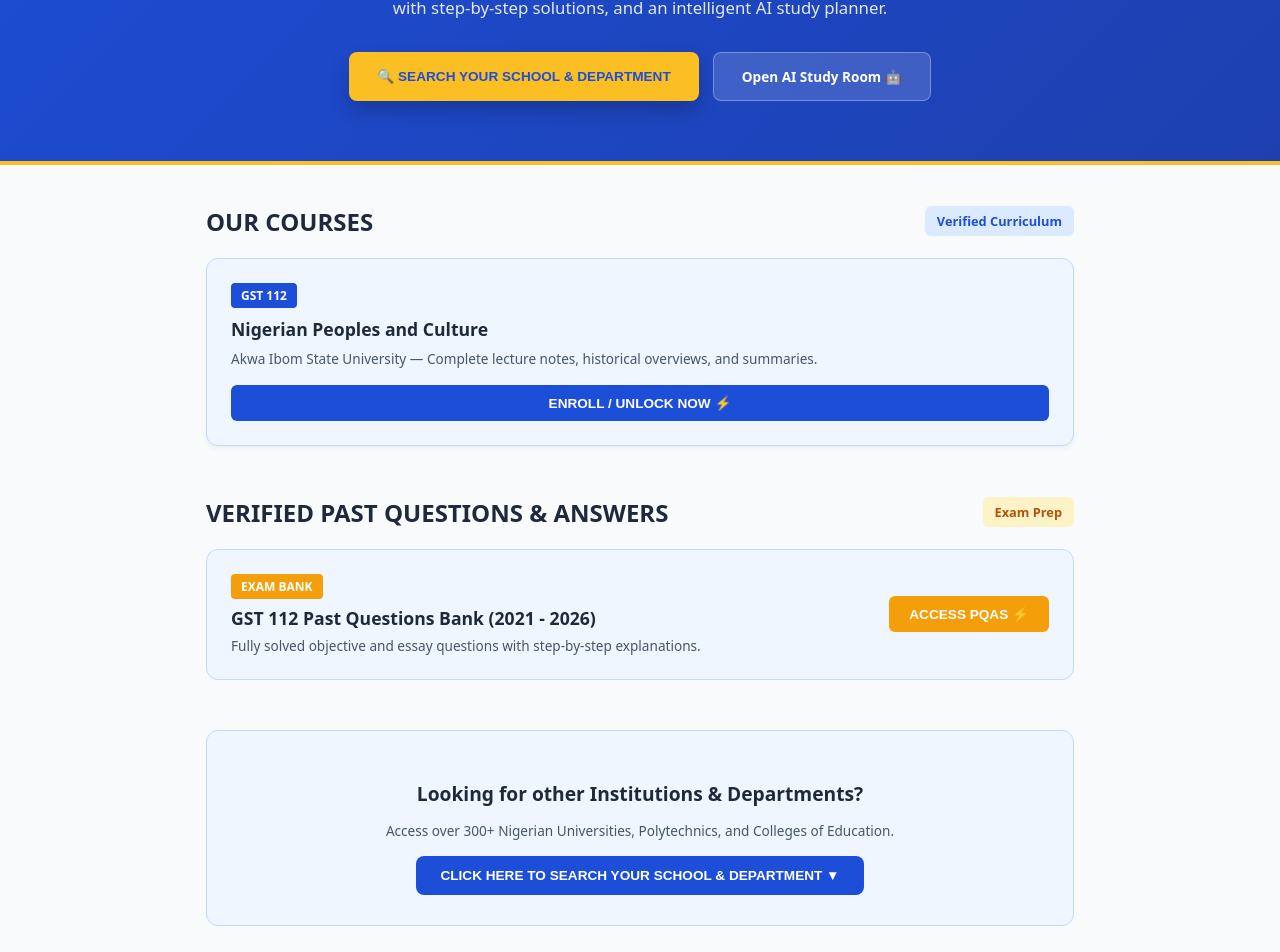
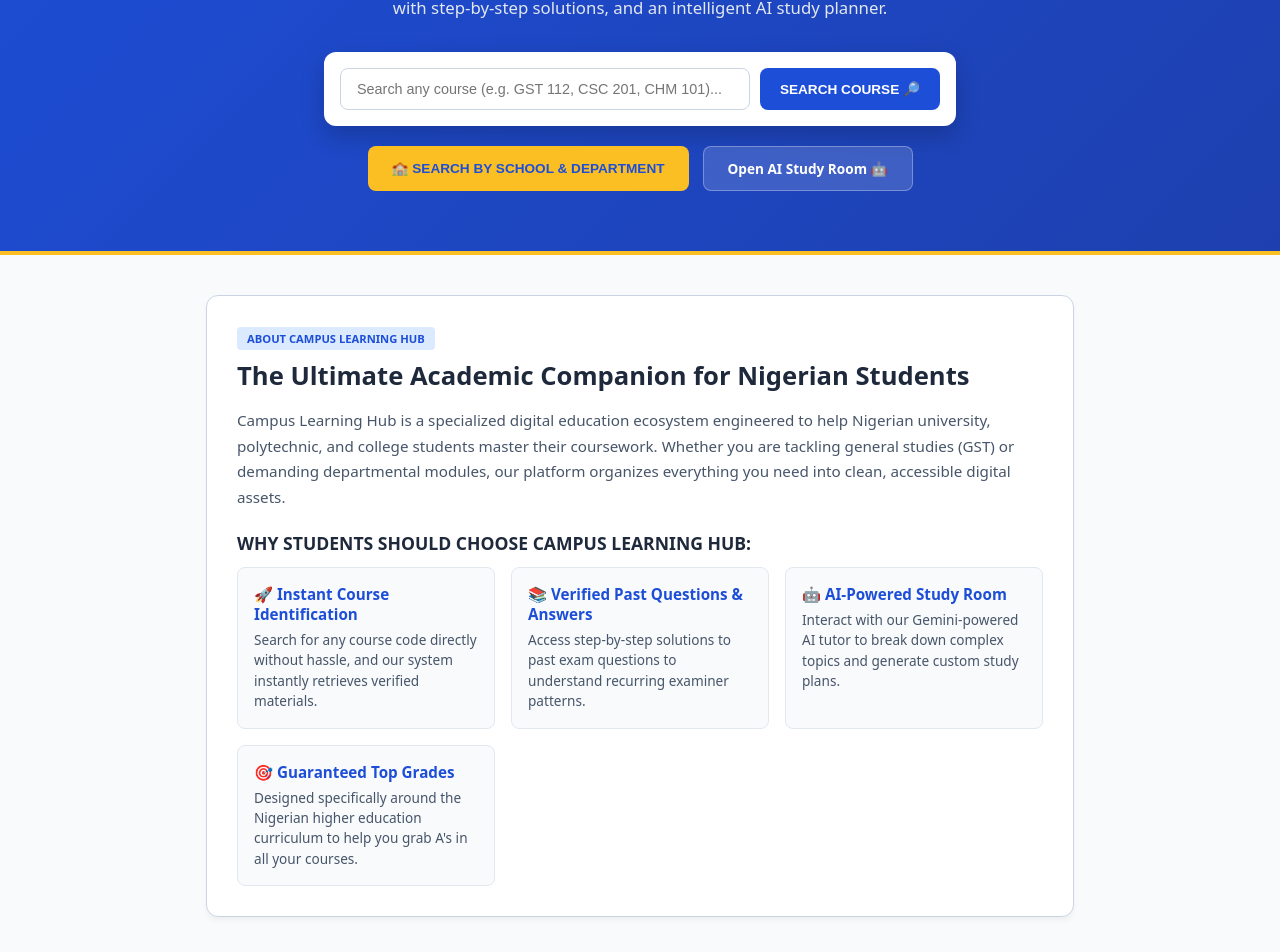
Before and after one commit to divinesaviour4-bit/LEARNING-MADE-EASY, a Next.js app: page / in a window 1280 px wide. Shown: the part 350-1302 px from the top of the page. Built offline with nearby package versions, Linux system fonts and the light colour scheme.

Commit message:
Add global course search bar, platform description, remove portal terminology

```diff
--- a/app/page.tsx
+++ b/app/page.tsx
@@ -198,6 +198,10 @@
 export default function Home() {
   const [showSelector, setShowSelector] = useState(false);
 
+  // Direct Global Course Material Search State
+  const [globalQuery, setGlobalQuery] = useState("");
+  const [globalSearchResult, setGlobalSearchResult] = useState<null | { found: boolean; courseName?: string; details?: string }>(null);
+
   // Selector Navigation State
   const [instType, setInstType] = useState<"universities" | "polytechnics" | "colleges_of_education">("universities");
   const [ownership, setOwnership] = useState<"federal" | "state" | "private">("federal");
@@ -238,6 +242,27 @@
 
   const currentList = INSTITUTION_DATA[instType][ownership] || [];
   const filteredInstitutions = currentList.filter(item => item.toLowerCase().includes(searchFilter.toLowerCase()));
+
+  // Global Course Search Handler (Identifies course automatically without selecting school first)
+  const handleGlobalSearch = (e: React.FormEvent) => {
+    e.preventDefault();
+    if (!globalQuery.trim()) return;
+
+    const query = globalQuery.toLowerCase();
+    if (query.includes("gst 112") || query.includes("nigerian peoples") || query.includes("culture") || query.includes("gst")) {
+      setGlobalSearchResult({
+        found: true,
+        courseName: "GST 112: Nigerian Peoples and Culture",
+        details: "Matched instantly! Complete lecture notes, summary guides, and past questions available."
+      });
+    } else {
+      setGlobalSearchResult({
+        found: false,
+        courseName: globalQuery.toUpperCase(),
+        details: "Course material is currently being indexed by our AI engine for your department. You can request priority upload below!"
+      });
+    }
+  };
 
   const handleCheckAvailability = (e: React.FormEvent) => {
     e.preventDefault();
@@ -345,6 +370,7 @@
           <span style={{ fontWeight: "900", fontSize: "1.1rem", color: "#ffffff", letterSpacing: "-0.02em" }}>CAMPUS LEARNING HUB</span>
         </div>
         <div style={{ display: "flex", gap: "20px", fontSize: "0.9rem", alignItems: "center", fontWeight: "700" }}>
+          <a href="#about" style={{ color: "#ffffff", textDecoration: "none" }}>About</a>
           <a href="#materials" style={{ color: "#ffffff", textDecoration: "none" }}>Courses</a>
           <a href="#past-questions" style={{ color: "#ffffff", textDecoration: "none" }}>Past Questions</a>
           <a href="/chat" style={{ color: "#fbbf24", textDecoration: "none" }}>AI Study Room 🤖</a>
@@ -366,17 +392,52 @@
           <p style={{ fontSize: "1.05rem", color: "#e2e8f0", lineHeight: "1.6", maxWidth: "700px", margin: "0 auto 30px auto" }}>
             Unlock your academic potential with structured course materials, verified past questions with step-by-step solutions, and an intelligent AI study planner.
           </p>
+
+          {/* INSTANT GLOBAL COURSE SEARCH (NO UNIVERSITY REQUIRED FIRST) */}
+          <div style={{ background: "#ffffff", padding: "16px", borderRadius: "12px", maxWidth: "600px", margin: "0 auto 20px auto", boxShadow: "0 10px 25px rgba(0,0,0,0.2)" }}>
+            <form onSubmit={handleGlobalSearch} style={{ display: "flex", gap: "10px", flexWrap: "wrap" }}>
+              <input
+                type="text"
+                value={globalQuery}
+                onChange={(e) => setGlobalQuery(e.target.value)}
+                placeholder="Search any course (e.g. GST 112, CSC 201, CHM 101)..."
+                style={{ flex: "1 1 280px", padding: "12px 16px", borderRadius: "8px", border: "1px solid #cbd5e1", color: "#0f172a", fontSize: "0.9rem", outline: "none" }}
+              />
+              <button type="submit" style={{ background: "#1d4ed8", color: "#ffffff", border: "none", padding: "12px 20px", borderRadius: "8px", fontWeight: "900", cursor: "pointer", fontSize: "0.85rem", textTransform: "uppercase" }}>
+                Search Course 🔎
+              </button>
+            </form>
+
+            {globalSearchResult && (
+              <div style={{ marginTop: "14px", padding: "12px", borderRadius: "8px", background: globalSearchResult.found ? "#d1fae5" : "#fef3c7", border: `1px solid ${globalSearchResult.found ? "#10b981" : "#f59e0b"}`, textAlign: "left" }}>
+                <p style={{ fontSize: "0.85rem", fontWeight: "800", color: globalSearchResult.found ? "#065f46" : "#b45309", margin: "0 0 4px 0" }}>
+                  {globalSearchResult.found ? `✅ ${globalSearchResult.courseName}` : `🔍 ${globalSearchResult.courseName}`}
+                </p>
+                <p style={{ fontSize: "0.8rem", color: "#334155", margin: "0 0 8px 0" }}>{globalSearchResult.details}</p>
+                {globalSearchResult.found ? (
+                  <button onClick={() => setShowPricingModal(true)} style={{ background: "#10b981", color: "#ffffff", border: "none", padding: "6px 12px", borderRadius: "4px", fontSize: "0.75rem", fontWeight: "800", cursor: "pointer" }}>
+                    Unlock Course Material ⚡
+                  </button>
+                ) : (
+                  <button onClick={() => alert("Course material request submitted successfully!")} style={{ background: "#f59e0b", color: "#ffffff", border: "none", padding: "6px 12px", borderRadius: "4px", fontSize: "0.75rem", fontWeight: "800", cursor: "pointer" }}>
+                    Request Material Upload 📢
+                  </button>
+                )}
+              </div>
+            )}
+          </div>
+
           <div style={{ display: "flex", gap: "14px", justifyContent: "center", flexWrap: "wrap" }}>
             <button
               onClick={() => {
                 setShowSelector(true);
                 setTimeout(() => document.getElementById("selector")?.scrollIntoView({ behavior: "smooth" }), 100);
               }}
-              style={{ background: "#fbbf24", color: "#1d4ed8", padding: "14px 28px", borderRadius: "8px", fontWeight: "900", border: "none", cursor: "pointer", textTransform: "uppercase", fontSize: "0.85rem", boxShadow: "0 10px 20px rgba(0,0,0,0.2)" }}
+              style={{ background: "#fbbf24", color: "#1d4ed8", padding: "12px 24px", borderRadius: "8px", fontWeight: "900", border: "none", cursor: "pointer", textTransform: "uppercase", fontSize: "0.85rem" }}
             >
-              🔍 Search Your School & Department
+              🏫 Search By School & Department
             </button>
-            <a href="/chat" style={{ background: "rgba(255,255,255,0.15)", color: "#ffffff", border: "1px solid rgba(255,255,255,0.3)", padding: "14px 28px", borderRadius: "8px", fontWeight: "900", textDecoration: "none", fontSize: "0.85rem" }}>
+            <a href="/chat" style={{ background: "rgba(255,255,255,0.15)", color: "#ffffff", border: "1px solid rgba(255,255,255,0.3)", padding: "12px 24px", borderRadius: "8px", fontWeight: "900", textDecoration: "none", fontSize: "0.85rem" }}>
               Open AI Study Room 🤖
             </a>
           </div>
@@ -385,7 +446,36 @@
 
       <div style={{ maxWidth: "900px", margin: "0 auto", padding: "40px 16px", boxSizing: "border-box" }}>
 
-        {/* OUR COURSES SECTION (Light Blue Cards) */}
+        {/* PLATFORM DESCRIPTION & WHY STUDENTS SHOULD CHOOSE */}
+        <div id="about" style={{ marginBottom: "50px", background: "#ffffff", border: "1px solid #cbd5e1", padding: "30px", borderRadius: "12px", boxShadow: "0 4px 6px -1px rgba(0,0,0,0.05)" }}>
+          <span style={{ background: "#dbeafe", color: "#1d4ed8", padding: "4px 10px", borderRadius: "4px", fontSize: "0.7rem", fontWeight: "900", textTransform: "uppercase" }}>About Campus Learning Hub</span>
+          <h2 style={{ fontSize: "1.6rem", fontWeight: "900", color: "#1e293b", margin: "10px 0 14px 0" }}>The Ultimate Academic Companion for Nigerian Students</h2>
+          <p style={{ color: "#475569", fontSize: "0.95rem", lineHeight: "1.7", marginBottom: "20px" }}>
+            Campus Learning Hub is a specialized digital education ecosystem engineered to help Nigerian university, polytechnic, and college students master their coursework. Whether you are tackling general studies (GST) or demanding departmental modules, our platform organizes everything you need into clean, accessible digital assets.
+          </p>
+
+          <h3 style={{ fontSize: "1.1rem", fontWeight: "900", color: "#1e293b", marginBottom: "12px", textTransform: "uppercase" }}>Why Students Should Choose Campus Learning Hub:</h3>
+          <div style={{ display: "grid", gridTemplateColumns: "repeat(auto-fit, minmax(250px, 1fr))", gap: "16px" }}>
+            <div style={{ background: "#f8fafc", padding: "16px", borderRadius: "8px", border: "1px solid #e2e8f0" }}>
+              <h4 style={{ color: "#1d4ed8", margin: "0 0 6px 0", fontSize: "0.95rem", fontWeight: "900" }}>🚀 Instant Course Identification</h4>
+              <p style={{ color: "#475569", fontSize: "0.85rem", margin: 0, lineHeight: "1.5" }}>Search for any course code directly without hassle, and our system instantly retrieves verified materials.</p>
+            </div>
+            <div style={{ background: "#f8fafc", padding: "16px", borderRadius: "8px", border: "1px solid #e2e8f0" }}>
+              <h4 style={{ color: "#1d4ed8", margin: "0 0 6px 0", fontSize: "0.95rem", fontWeight: "900" }}>📚 Verified Past Questions & Answers</h4>
+              <p style={{ color: "#475569", fontSize: "0.85rem", margin: 0, lineHeight: "1.5" }}>Access step-by-step solutions to past exam questions to understand recurring examiner patterns.</p>
+            </div>
+            <div style={{ background: "#f8fafc", padding: "16px", borderRadius: "8px", border: "1px solid #e2e8f0" }}>
+              <h4 style={{ color: "#1d4ed8", margin: "0 0 6px 0", fontSize: "0.95rem", fontWeight: "900" }}>🤖 AI-Powered Study Room</h4>
+              <p style={{ color: "#475569", fontSize: "0.85rem", margin: 0, lineHeight: "1.5" }}>Interact with our Gemini-powered AI tutor to break down complex topics and generate custom study plans.</p>
+            </div>
+            <div style={{ background: "#f8fafc", padding: "16px", borderRadius: "8px", border: "1px solid #e2e8f0" }}>
+              <h4 style={{ color: "#1d4ed8", margin: "0 0 6px 0", fontSize: "0.95rem", fontWeight: "900" }}>🎯 Guaranteed Top Grades</h4>
+              <p style={{ color: "#475569", fontSize: "0.85rem", margin: 0, lineHeight: "1.5" }}>Designed specifically around the Nigerian higher education curriculum to help you grab A's in all your courses.</p>
+            </div>
+          </div>
+        </div>
+
+        {/* OUR COURSES SECTION */}
         <div id="materials" style={{ marginBottom: "50px" }}>
           <div style={{ display: "flex", justifyContent: "space-between", alignItems: "center", marginBottom: "20px", flexWrap: "wrap", gap: "10px" }}>
             <h3 style={{ fontSize: "1.5rem", fontWeight: "900", color: "#1e293b", margin: 0, textTransform: "uppercase" }}>Our Courses</h3>
@@ -434,7 +524,7 @@
               onClick={() => setShowSelector(true)}
               style={{ background: "#1d4ed8", color: "#ffffff", border: "none", padding: "12px 24px", borderRadius: "8px", fontWeight: "900", cursor: "pointer", fontSize: "0.85rem", textTransform: "uppercase" }}
             >
-              Click Here to Search Your School & Department ▼
+              Click Here to Search By School & Department ▼
             </button>
           </div>
         ) : (
@@ -679,7 +769,7 @@
           <div style={{ display: "flex", justifyContent: "space-between", alignItems: "center", flexWrap: "wrap", gap: "15px" }}>
             <div>
               <span style={{ fontWeight: "900", color: "#1e293b", fontSize: "0.95rem" }}>Campus Learning Hub (CLH)</span>
-              <p style={{ margin: "4px 0 0 0" }}>Nationwide portal covering 328+ universities, polytechnics, and colleges.</p>
+              <p style={{ margin: "4px 0 0 0" }}>Digital learning & academic success platform for Nigerian students.</p>
             </div>
             <p style={{ margin: 0, color: "#1d4ed8", fontWeight: "800" }}>newsglobal038@gmail.com</p>
           </div>
```
